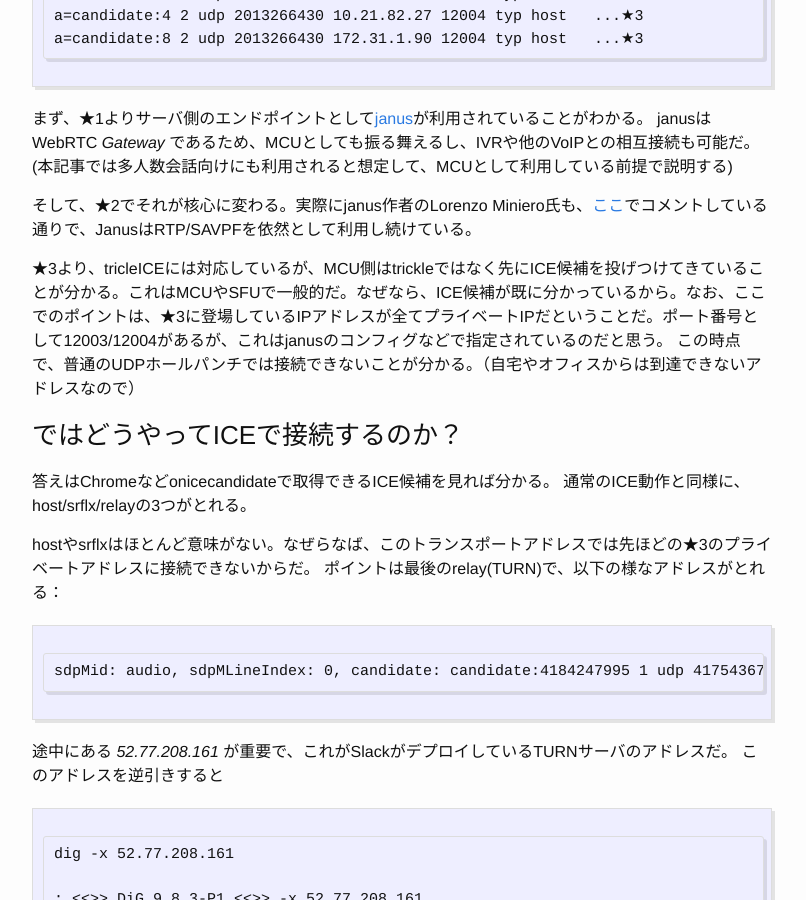
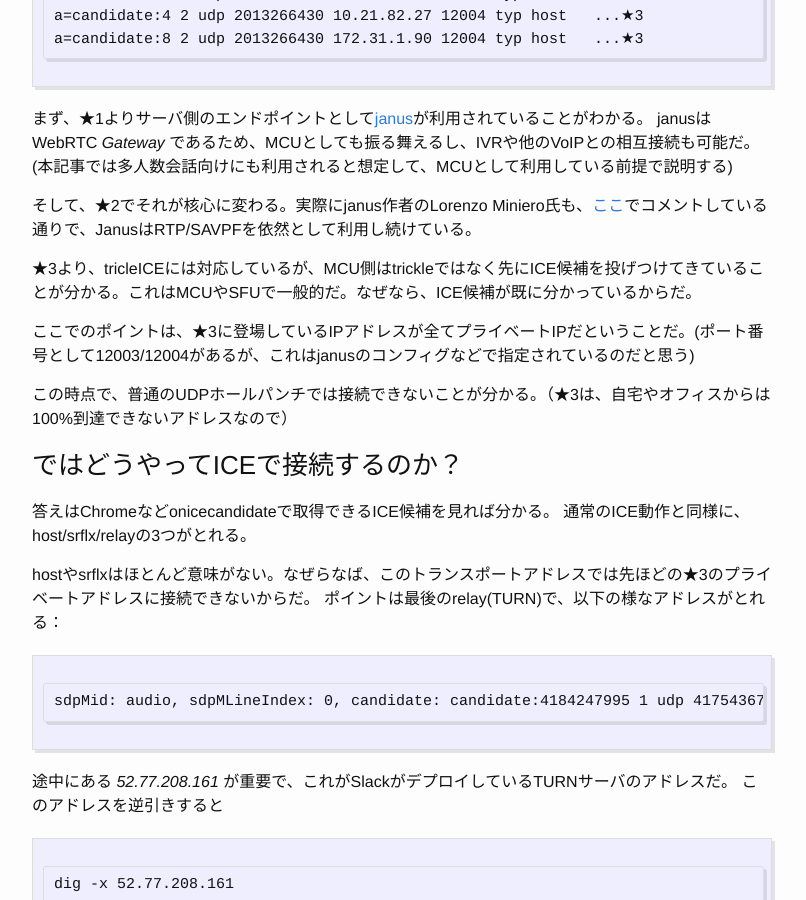
Before and after one commit to iwashi/iwashi.github.io, a Jekyll site: the page built from _posts/2016-03-05-slack-webrtc-analysis.md, in a window 1280 px wide and 900 px high, scrolled down 2637 px. Shown: the whole window, without its empty margins (238-1044 px from the left). Built offline with Jekyll 4.4.1, drawn with Linux system fonts in a browser that asks for light colours.

Commit message:
refactor text

```diff
--- a/_posts/2016-03-05-slack-webrtc-analysis.md
+++ b/_posts/2016-03-05-slack-webrtc-analysis.md
@@ -92,8 +92,11 @@ janusはWebRTC *Gateway* であるため、MCUとしても振る舞えるし、I
 
 そして、★2でそれが核心に変わる。実際にjanus作者のLorenzo Miniero氏も、[ここ](https://webrtchacks.com/dear-slack/#comment-17598)でコメントしている通りで、JanusはRTP/SAVPFを依然として利用し続けている。
 
-★3より、tricleICEには対応しているが、MCU側はtrickleではなく先にICE候補を投げつけてきていることが分かる。これはMCUやSFUで一般的だ。なぜなら、ICE候補が既に分かっているから。なお、ここでのポイントは、★3に登場しているIPアドレスが全てプライベートIPだということだ。ポート番号として12003/12004があるが、これはjanusのコンフィグなどで指定されているのだと思う。
-この時点で、普通のUDPホールパンチでは接続できないことが分かる。（自宅やオフィスからは到達できないアドレスなので）
+★3より、tricleICEには対応しているが、MCU側はtrickleではなく先にICE候補を投げつけてきていることが分かる。これはMCUやSFUで一般的だ。なぜなら、ICE候補が既に分かっているからだ。
+
+ここでのポイントは、★3に登場しているIPアドレスが全てプライベートIPだということだ。(ポート番号として12003/12004があるが、これはjanusのコンフィグなどで指定されているのだと思う)
+
+この時点で、普通のUDPホールパンチでは接続できないことが分かる。（★3は、自宅やオフィスからは100%到達できないアドレスなので）
 
 ### ではどうやってICEで接続するのか？
 
```
